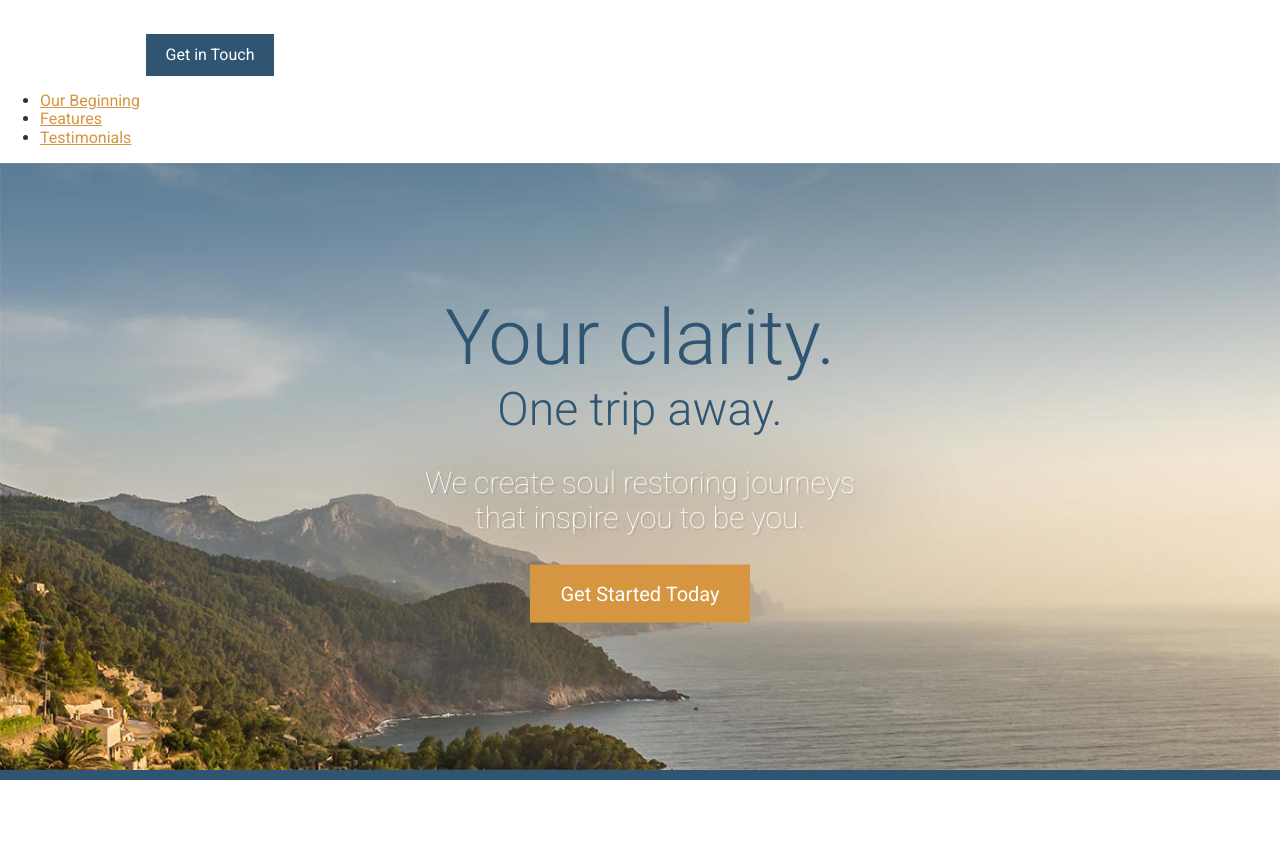
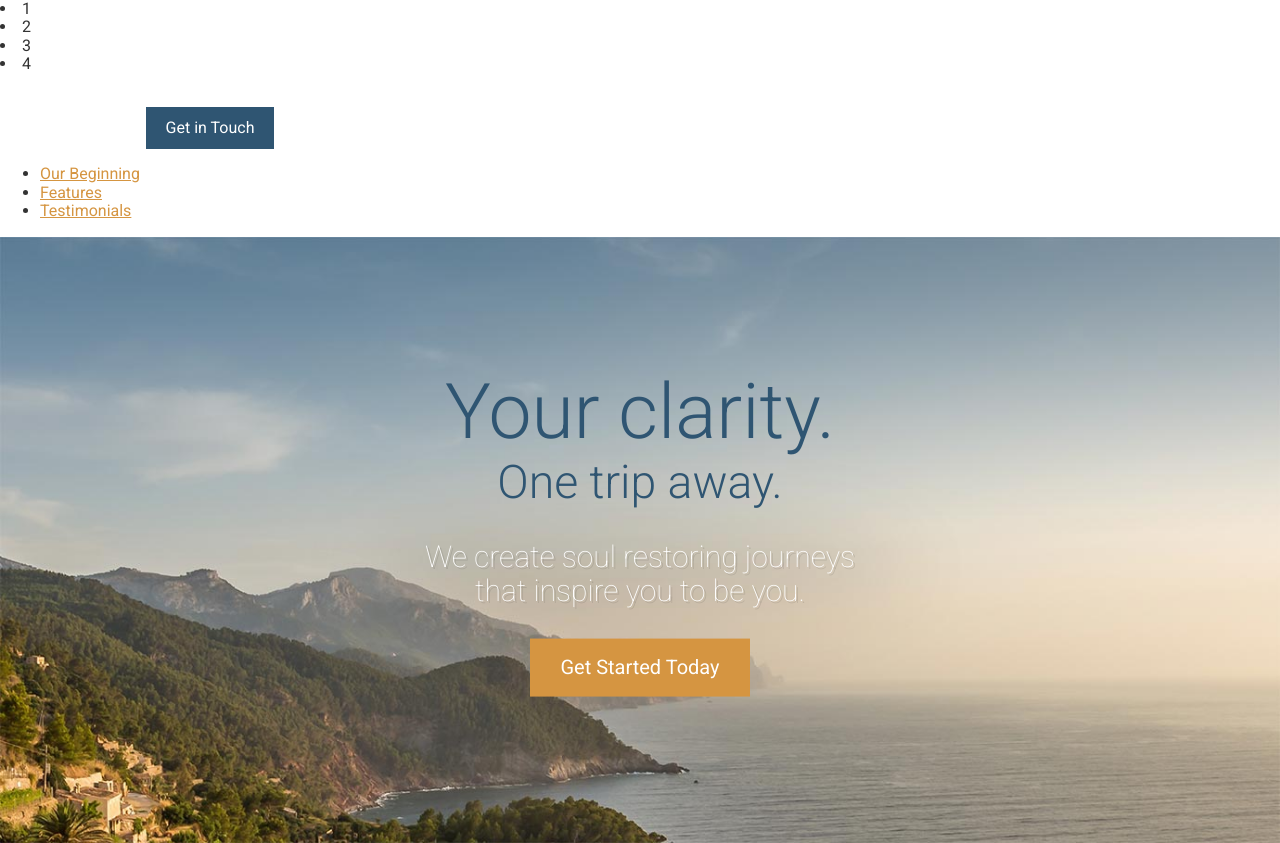
Before and after one commit to codemansam/travel-site, a website: page app/index.html in a window 1280 px wide. Shown: the top 843 px of the page. Drawn offline with Linux system fonts and the light colour scheme.

Commit message:
Counted to four

```diff
--- a/app/index.html
+++ b/app/index.html
@@ -12,6 +12,10 @@
 
 </head>
 <body>
+  <li>1</li>
+  <li>2</li>
+  <li>3</li>
+  <li>4</li>
   <header>
     <img src="assets/images/icons/clear-view-escapes.svg">
     <a href="#" class="btn">Get in Touch</a>
```
